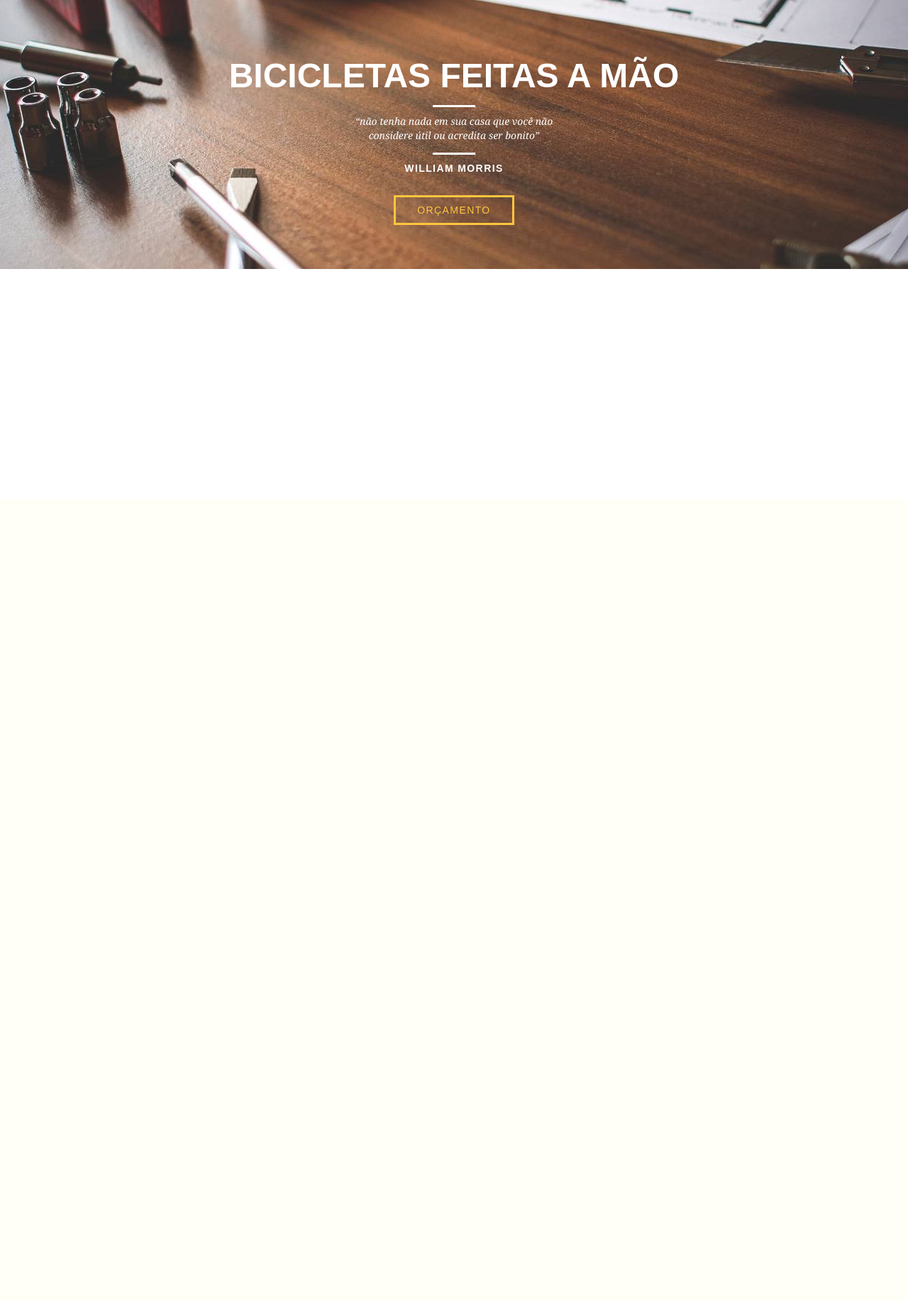
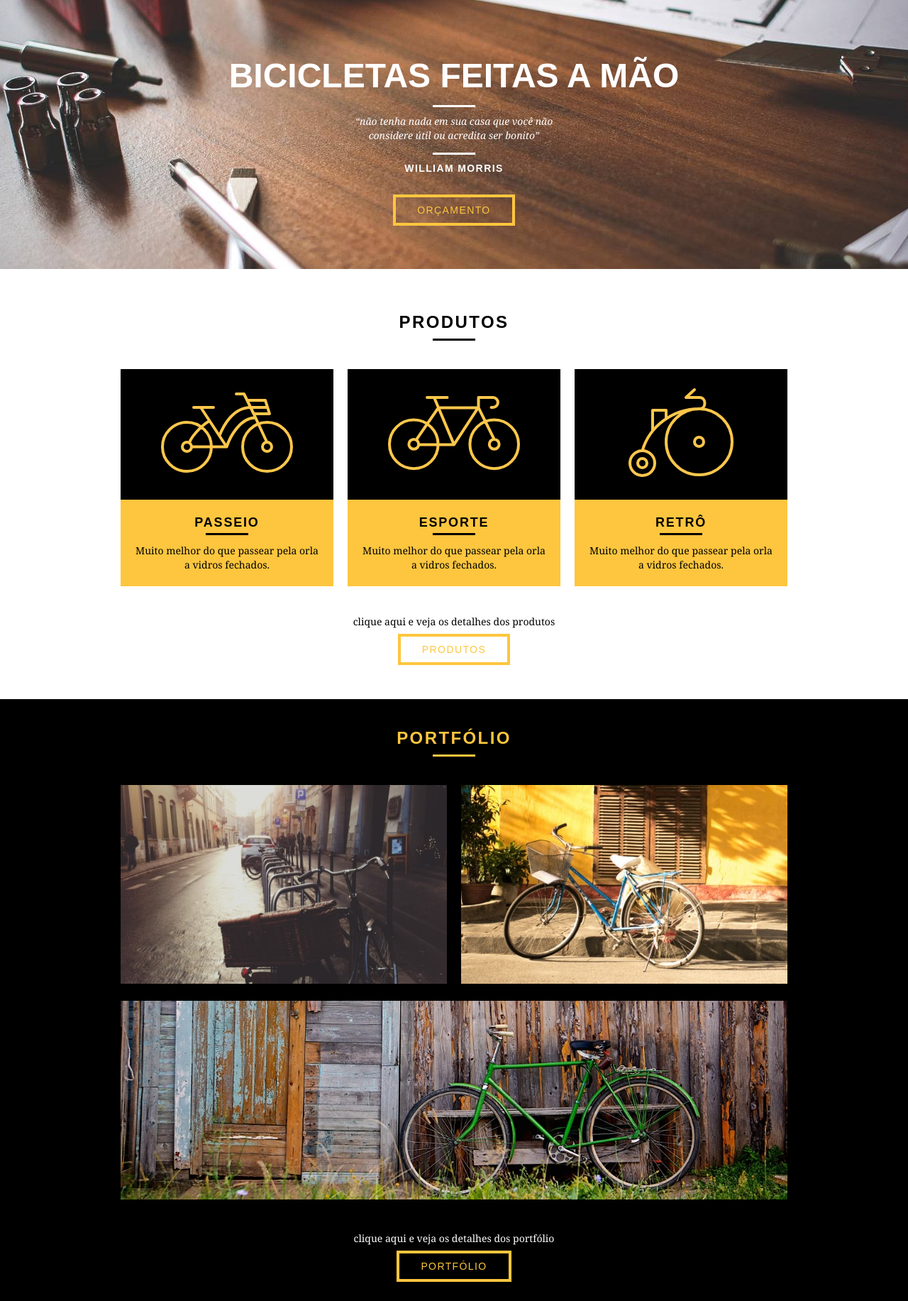
Before and after one commit to Lucasantos-S/bikcraft, a PHP site: page /inde.html in a window 1280 px wide. Shown: the part 97-1930 px from the top of the page at 71% size. Before the commit the page ends 476 px from the top, so only its background shows below. Run offline with PHP 8.4, Linux system fonts and the light colour scheme.

Commit message:
portfolio finalizado

```diff
--- a/css/style.css
+++ b/css/style.css
@@ -18,7 +18,7 @@
 }
 
 .btn {
-    border: 3px solid var(--header-color);
+    border: 4px solid var(--header-color);
     padding: 10px 30px;
     color: var(--header-color);
     font-size: 14px;
@@ -30,6 +30,31 @@
     color: #fff;
     border: 3px solid #fff;
 }
+.btn.btn-black:hover{
+    color: #000;
+    border-color: #000;
+}
+
+.subtitulo{
+    font-size: 24px;
+    line-height: 30px;
+    font-weight: bold;
+    letter-spacing: .1em;
+    color: #000;
+    text-transform: uppercase;
+    text-align: center;
+    margin-bottom: 40px;
+}
+.subtitulo::after{
+    content: "";
+    display: block;
+    width: 60px;
+    height: 3px;
+    background:#000;
+    margin: 8px auto ;
+    }
+
+
 
 
 
@@ -42,6 +67,7 @@
     width: 100%;
     background:var(--header-color);
     padding: 15px 0;
+    z-index: 10;
 }
 
 
@@ -118,3 +144,78 @@
     font-size: 14px;
     letter-spacing: .1em;
 }
+
+/*Pordutos*/
+.produtos {
+    padding: 60px 0 ;
+}
+
+.produtos_lista li{
+    background: var(--header-color);
+    text-align: center;
+
+
+}
+.produtos_lista li h3 {
+    font-weight: bold;
+    font-size: 18px;
+    line-height: 25px;
+    text-transform: uppercase;
+    letter-spacing: .1em;
+    margin-top: 20px;
+}
+
+.produtos_lista li h3::after{
+    content: "";
+    display: block;
+    width: 60px;
+    height: 3px;
+    background:#000;
+    margin: 2px auto ;
+
+}
+.produtos_lista li p {
+    padding: 10px 20px 20px 20px;
+}
+
+.produtos_listas-img{
+    background: #000;
+    padding: 20px;
+
+}
+
+.call{
+    text-align: center;
+    padding-top: 40px;
+    clear: both;
+}
+.call p {
+    margin-bottom: 20px;
+}
+
+/*Portfólio*/
+.portfolio{
+    width: 100%;
+    background: #000;
+    padding: 40px 0;
+}
+.portfolio .subtitulo{
+    color: var(--header-color);
+}
+.portfolio .subtitulo::after{
+    content: "";
+    display: block;
+    width: 60px;
+    height: 3px;
+    background:var(--header-color);
+    margin: 8px auto ;
+    }
+
+.portfolio .call p {
+    color: #fff;
+
+}
+
+.portfolio_lista li:last-child{
+margin-top: 20px;
+}
--- a/inde.html
+++ b/inde.html
@@ -40,6 +40,52 @@
         </div>
 
     </section>
+
+    <section class="produtos container">
+        <h2 class="subtitulo">Produtos</h2>
+        <ul class="produtos_lista ">
+
+            <li class="grid-1-3">
+                <div class="produtos_listas-img"><img src="img/produtos/passeio.svg" alt="Bikcraft passeio"></div>
+                <h3>Passeio</h3>
+                <p>Muito melhor do que passear pela orla a vidros fechados.</p>
+            </li>
+            <li class="grid-1-3">
+                <div class="produtos_listas-img"><img src="img/produtos/esporte.svg" alt="Bikcraft passeio"></div>
+                <h3>Esporte</h3>
+                <p>Muito melhor do que passear pela orla a vidros fechados.</p>
+            </li>
+            <li class="grid-1-3">
+                <div class="produtos_listas-img"><img src="img/produtos/retro.svg" alt="Bikcraft passeio"></div>
+                <h3>Retrô</h3>
+                <p>Muito melhor do que passear pela orla a vidros fechados.</p>
+            </li>
+
+        </ul>
+
+        <div class="call">
+            <p>clique aqui e veja os detalhes dos produtos</p>
+            <a href="produtos.html" class="btn btn-black">Produtos</a>
+        </div>
+    </section>
+    <!-- FECHA OS PRODUTOS-->
+
+    <section class="portfolio">
+        <div class="container">
+            <h1 class="subtitulo">Portfólio</h1>
+            <ul class="portfolio_lista">
+                <li class="grid-8"><img src="img/portfolio/retro.jpg" alt="Bicicleta retrô"></li>
+                <li class="grid-8"><img src="img/portfolio/passeio.jpg" alt="Bicicleta passeio"></li>
+                <li class="grid-16"><img src="img/portfolio/esporte.jpg" alt="Bicicleta esporte"></li>
+            </ul>
+            <div class="call">
+                <p>clique aqui e veja os detalhes dos portfólio</p>
+                <a href="portfolio.html" class="btn">portfólio</a>
+            </div>
+        </div>
+
+    </section>
+
 </body>
 
 <script src="css/style.css"></script>
```
